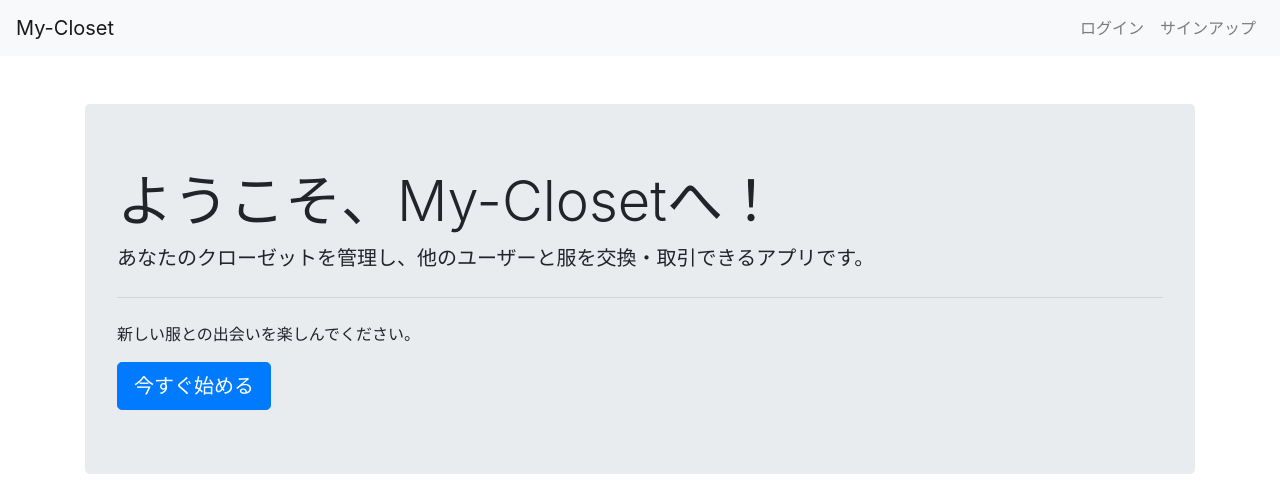
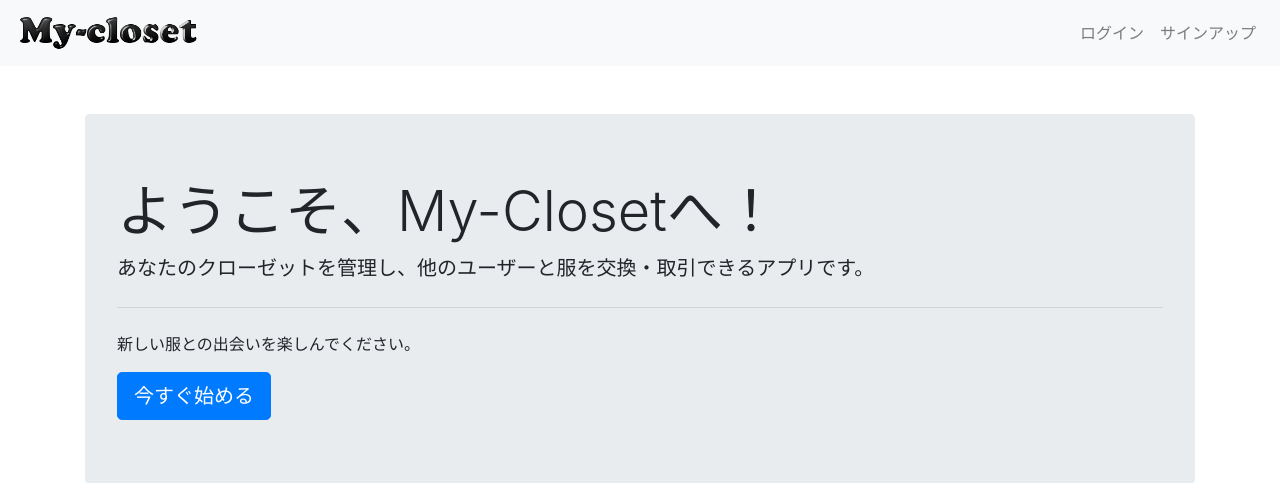
Before and after one commit to c0a22120/My-closet, a Flask app: page / in a window 1280 px wide. Shown: the top 483 px of the page. Run offline with Flask 3, Linux system fonts and the light colour scheme; some libraries are stand-ins or nearby versions.

Commit message:
[add]logo

```diff
--- a/templates/index.html
+++ b/templates/index.html
@@ -11,7 +11,9 @@
 <body>
     <!-- ヘッダー -->
     <nav class="navbar navbar-expand-lg navbar-light bg-light">
-        <a class="navbar-brand" href="#">My-Closet</a>
+        <a class="navbar-brand" href="#">
+            <img src="{{ url_for('static', filename='static/images/my-closet_logo.png') }}" alt="My-Closet Logo" style="height: 40px;">
+        </a>
         <button class="navbar-toggler" type="button" data-toggle="collapse" data-target="#navbarNav" aria-controls="navbarNav" aria-expanded="false" aria-label="Toggle navigation">
             <span class="navbar-toggler-icon"></span>
         </button>
--- a/templates/my-closet.html
+++ b/templates/my-closet.html
@@ -11,7 +11,9 @@
 <body>
     <!-- ナビゲーションバー -->
     <nav class="navbar navbar-expand-lg navbar-light bg-light">
-        <a class="navbar-brand" href="#">My-Closet</a>
+      <a class="navbar-brand" href="#">
+        <img src="{{ url_for('static', filename='images/my-closet_logo.png') }}" alt="My-Closet Logo" style="height: 40px;">
+      </a>
         <button class="navbar-toggler" type="button" data-toggle="collapse" data-target="#navbarNav" aria-controls="navbarNav" aria-expanded="false" aria-label="Toggle navigation">
             <span class="navbar-toggler-icon"></span>
         </button>
```
Also changed, not shown: static/images/my-closet_logo.png (added).
